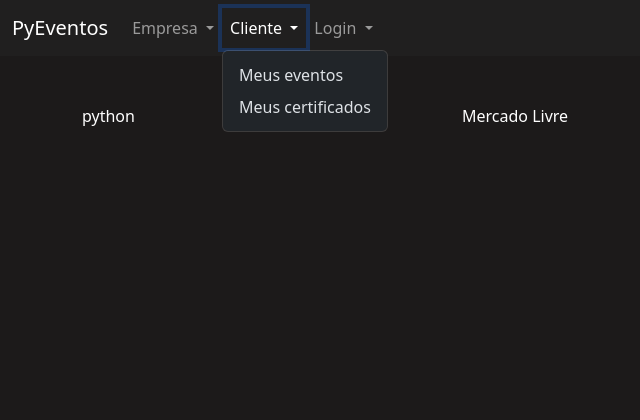
After one commit to marcosfacini/Administrador_de_eventos, a Django app: page /cliente/meus_eventos in a window 1280 px wide, after a click on "Cliente". The commit adds this page. Shown: the top 420 px of the page, without its empty margins (0-640 px from the left). Run offline with Django 4.2, Linux system fonts and the light colour scheme; a user stored in the database is signed in; data comes from the database, SQL or seed files in the repository; both versions use the stored data as it was after the commit.

Commit message:
meus_eventos

```diff
--- /dev/null
+++ b/cliente/templates/meus_eventos.html
@@ -0,0 +1,21 @@
+{% extends "bases/base_evento.html" %}
+{% load static %}
+
+
+{% block 'conteudo' %}
+
+<div class="container">
+    <br>
+    <br>
+    <div class="row">
+        {% for evento in eventos %}
+            <div class="col-md-4">
+                {{evento.nome}}
+
+
+            </div>
+        {% endfor %}
+    </div>
+</div>
+
+{% endblock %}
--- a/cliente/urls.py
+++ b/cliente/urls.py
@@ -3,4 +3,5 @@ from . import views
 
 urlpatterns = [
     path('meus_certificados/', views.meus_certificados, name="meus_certificados"),
+    path('meus_eventos', views.meus_eventos, name='meus_eventos'),
 ]
--- a/cliente/views.py
+++ b/cliente/views.py
@@ -1,6 +1,11 @@
 from django.shortcuts import render
-from eventos.models import Certificado
+from eventos.models import Certificado, Evento
 
 def meus_certificados(request):
     certificados = Certificado.objects.filter(participante=request.user)
     return render(request, 'meus_certificados.html', {'certificados': certificados})
+
+def meus_eventos(request):
+    eventos = Evento.objects.filter(participantes=request.user)
+    print (eventos)
+    return render(request, 'meus_eventos.html', {'eventos': eventos})
--- a/eventos/urls.py
+++ b/eventos/urls.py
@@ -10,4 +10,5 @@ urlpatterns = [
     path('certificados_evento/<int:id>/', views.certificados_evento, name="certificados_evento"),
     path('gerar_certificado/<int:id>/', views.gerar_certificado, name="gerar_certificado"),
     path('procurar_certificado/<int:id>/', views.procurar_certificado, name="procurar_certificado"),
+
 ]
--- a/eventos_admin/templates/bases/base.html
+++ b/eventos_admin/templates/bases/base.html
@@ -12,7 +12,9 @@
 
   </head>
   <body>
-    {% block 'body' %}{% endblock %}
+    {% block 'body' %}
+
+    {% endblock %}
     <script src="https://cdn.jsdelivr.net/npm/bootstrap@5.3.0-alpha1/dist/js/bootstrap.bundle.min.js"></script>
   </body>
 </html>
--- a/eventos_admin/templates/bases/base_evento.html
+++ b/eventos_admin/templates/bases/base_evento.html
@@ -12,7 +12,7 @@
 {% block 'body' %}
 <nav class="navbar navbar-expand-lg bg-body-tertiary navbar-color" data-bs-theme="dark">
     <div class="container-fluid">
-            <a class="navbar-brand" href="#">Type.Event</a>
+        <a class="navbar-brand" href="{% url 'home' %}">PyEventos</a>
         <button class="navbar-toggler" type="button" data-bs-toggle="collapse" data-bs-target="#navbarNavDropdown" aria-controls="navbarNavDropdown" aria-expanded="false" aria-label="Toggle navigation">
         <span class="navbar-toggler-icon"></span>
         </button>
@@ -25,6 +25,7 @@
                 <ul class="dropdown-menu">
                     <li><a class="dropdown-item" href="{% url 'novo_evento' %}">Criar novo evento</a></li>
                     <li><a class="dropdown-item" href="{% url 'gerenciar_evento' %}">Gerenciar eventos</a></li>
+
                 </ul>
             </li>
 
@@ -33,10 +34,21 @@
                     Cliente
                 </a>
                 <ul class="dropdown-menu">
-                        <li><a class="dropdown-item" href=" ">Meus eventos</a></li>
+                    <li><a class="dropdown-item" href="{% url 'meus_eventos' %}">Meus eventos</a></li>
                     <li><a class="dropdown-item" href="{% url 'meus_certificados' %}">Meus certificados</a></li>
                 </ul>
             </li>
+
+            <li class="nav-item dropdown">
+                <a class="nav-link dropdown-toggle" href="#" role="button" data-bs-toggle="dropdown" aria-expanded="false">
+                    Login
+                </a>
+                <ul class="dropdown-menu">
+                    <li><a class="dropdown-item" href="{% url 'login' %}">Logar</a></li>
+                    <li><a class="dropdown-item" href="{% url 'cadastro' %}">Cadastrar</a></li>
+                </ul>
+            </li>
+
         </ul>
         </div>
     </div>
--- a/eventos_admin/urls.py
+++ b/eventos_admin/urls.py
@@ -21,8 +21,9 @@ from django.conf.urls.static import static
 
 urlpatterns = [
     path('admin/', admin.site.urls),
+    path('', include('usuarios.urls')),
     path('usuarios/', include('usuarios.urls')),
     path('eventos/', include('eventos.urls')),
-    path('cliente/', include('cliente.urls'))
+    path('cliente/', include('cliente.urls')),
 
 ] + static(settings.MEDIA_URL, document_root=settings.MEDIA_ROOT)
--- a/usuarios/urls.py
+++ b/usuarios/urls.py
@@ -4,4 +4,5 @@ from . import views
 urlpatterns = [
     path('cadastro/', views.cadastro, name='cadastro'),
     path('login/', views.login, name='login'),
+    path('', views.home, name='home'),
 ]
--- a/usuarios/views.py
+++ b/usuarios/views.py
@@ -42,3 +42,6 @@ def login(request):
 
         auth.login(request, user)
         return redirect('/eventos/novo_evento/')
+
+def home(request):
+    return render(request, 'home.html')
```
Also changed, not shown: usuarios/templates/home.html (added, +14 -0 lines), db.sqlite3, media/certificados/qsFCk8iUrPE.png (added), media/logos/como-aprender-python-do-zero.webp (added), media/logos/i580288.webp (added), media/logos/wp3467232-lord-of-ring-wallpaper.jpg (added). Lines whose indentation alone changed are shown as unchanged.
